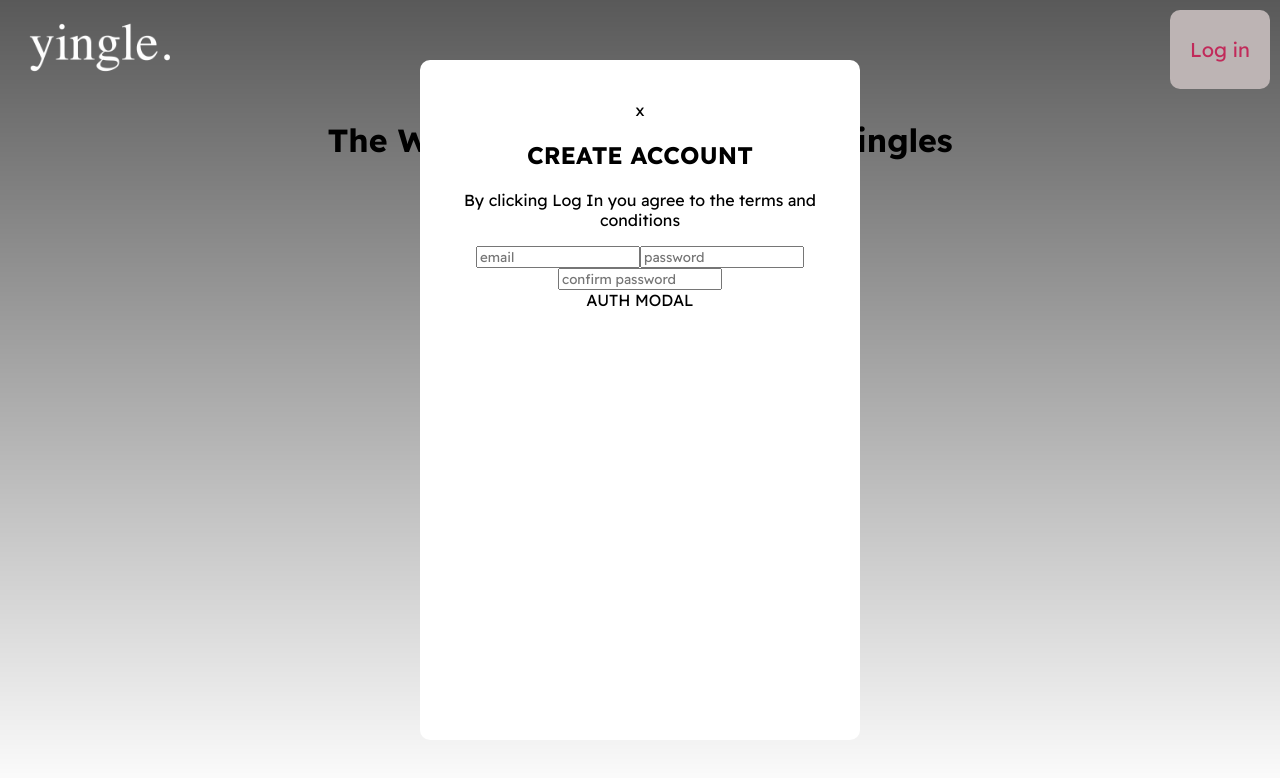
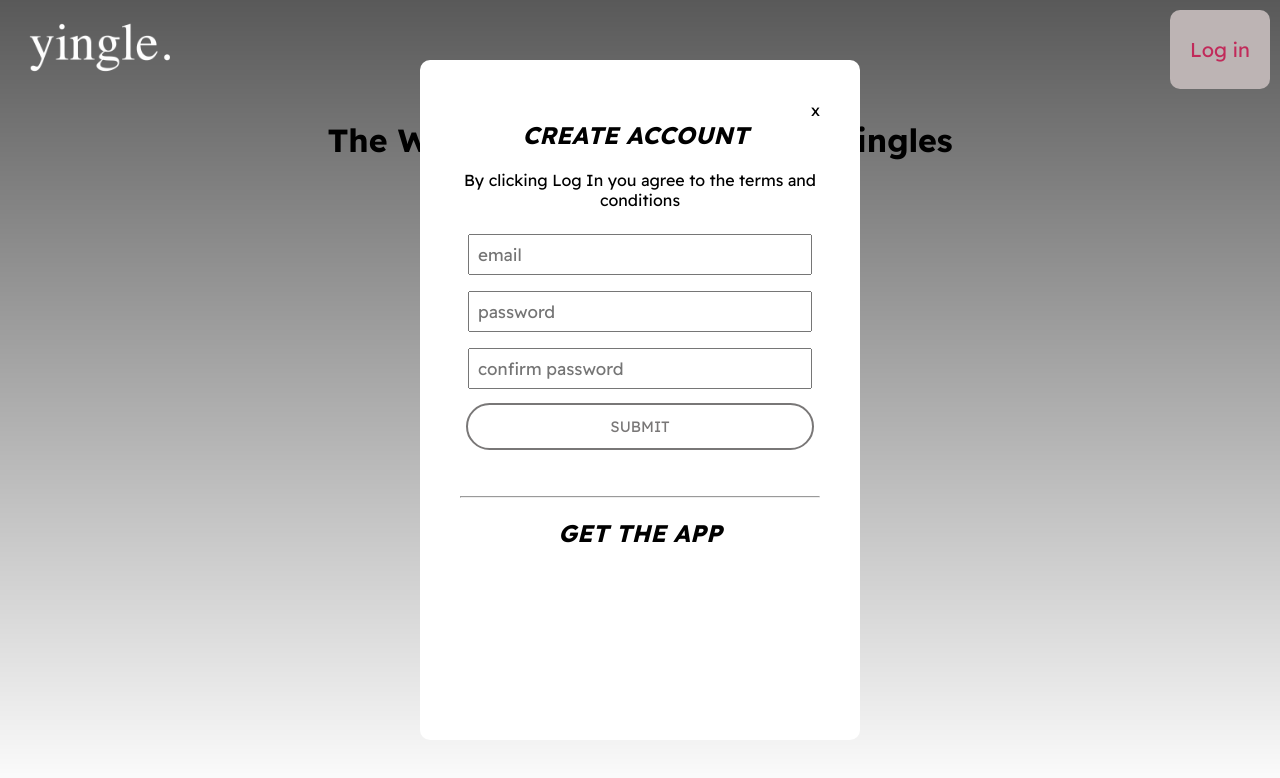
Before and after one commit to BonJenn/yinglev4, a React (Create React App) app: page / in a window 1280 px wide. Both pictures are taken after a click on the button "Log in". Shown: the top 778 px of the page. Built offline with nearby package versions, Linux system fonts and the light colour scheme.

Commit message:
Additional styling to modal

```diff
--- a/src/components/AuthModal.js
+++ b/src/components/AuthModal.js
@@ -8,15 +8,26 @@ const AuthModal = ({setShowModal}) => {
 
     console.log(email, password, confirmPassword)
 
+    const isSignUp = true
+
     const handleClick = () => {
         setShowModal(false)
     }
 
     const handleSubmit = (e) => {
         e.preventDefault()
+        try {
+            if( isSignUp && ( password !== confirmPassword)) {
+                setError('Passwords need to match!')
+            }
+            console.log('make a post request to our database')
+
+
+        } catch (error) {
+            console.log(error)
+        }
     }
 
-    const isSignUp = true
 
     return (
         <div className="auth-modal">
@@ -41,17 +52,22 @@ const AuthModal = ({setShowModal}) => {
                     required={true}
                     onChange={(e) => setPassword(e.target.value)}
                 />
-                 <input
-                    type="confirm password"
-                    id="confirm password"
-                    name="confirm password"
+                 {isSignUp && <input
+                    type="password"
+                    id="password-check"
+                    name="password-check"
                     placeholder="confirm password"
                     required={true}
                     onChange={(e) => setConfirmPassword(e.target.value)}
-                />
+                />}
+
+                <input className="secondary-button" type="submit"/>
+                <p>{error}</p>
 
             </form>
-            AUTH MODAL
+            <hr/>
+            <h2>GET THE APP</h2>
+
         </div>
     )
 }
--- a/src/index.css
+++ b/src/index.css
@@ -4,6 +4,10 @@
 html, body {
   margin: 0;
   padding: 0;
+}
+
+h2 {
+  font-style: italic;
 }
 
 * {
@@ -22,6 +26,23 @@ html, body {
 
 .primary-button:hover {
   background: linear-gradient(260deg,  rgb(254,48,144), rgb(255, 89, 64));
+}
+
+.secondary-button {
+  color: rgb(121,119,119);
+  background-color: rgb(255,255,255);
+  font-weight: 500px;
+  font-size: 15px;
+  text-transform: uppercase;
+  padding: 12px 30px;
+  border-radius: 30px;
+  border: solid 2px rgb(121,119,119);
+  margin: 6px;
+}
+
+.secondary-button:hover {
+  color: rgb(48,48,48);
+  border: solid 2px rgb(48,48,48);
 }
 
 body {
@@ -88,3 +109,20 @@ nav .logo-container .logo {
   border-radius: 10px;
   padding: 40px;
 }
+
+.auth-modal .close-icon {
+  float: right;
+}
+
+.auth-modal form {
+  display: flex;
+  flex-direction: column;
+}
+
+.auth-modal input[type=password],
+.auth-modal input[type=email]
+ {
+  padding: 8px;
+  margin: 8px;
+  font-size: 17px;
+}
```
